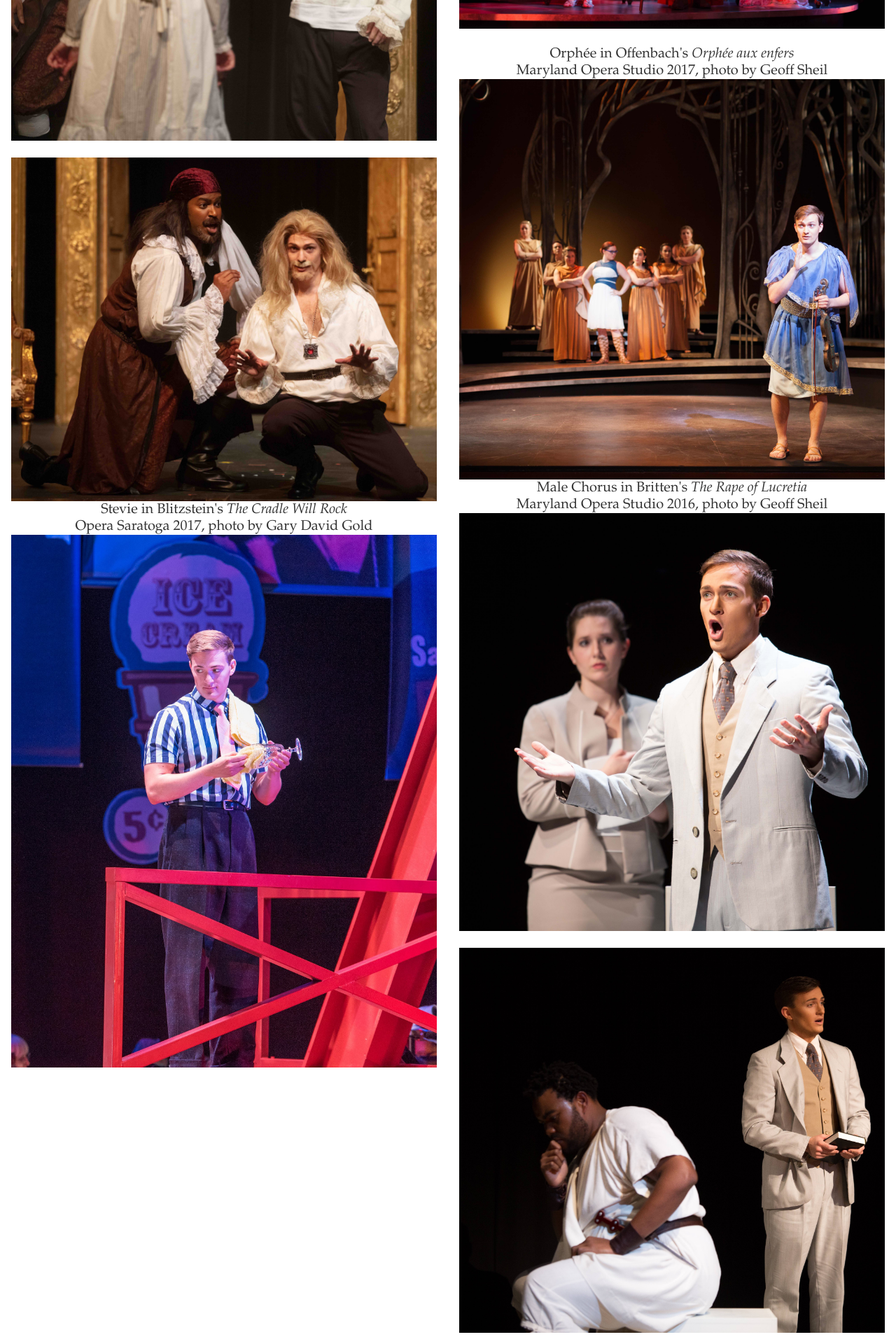
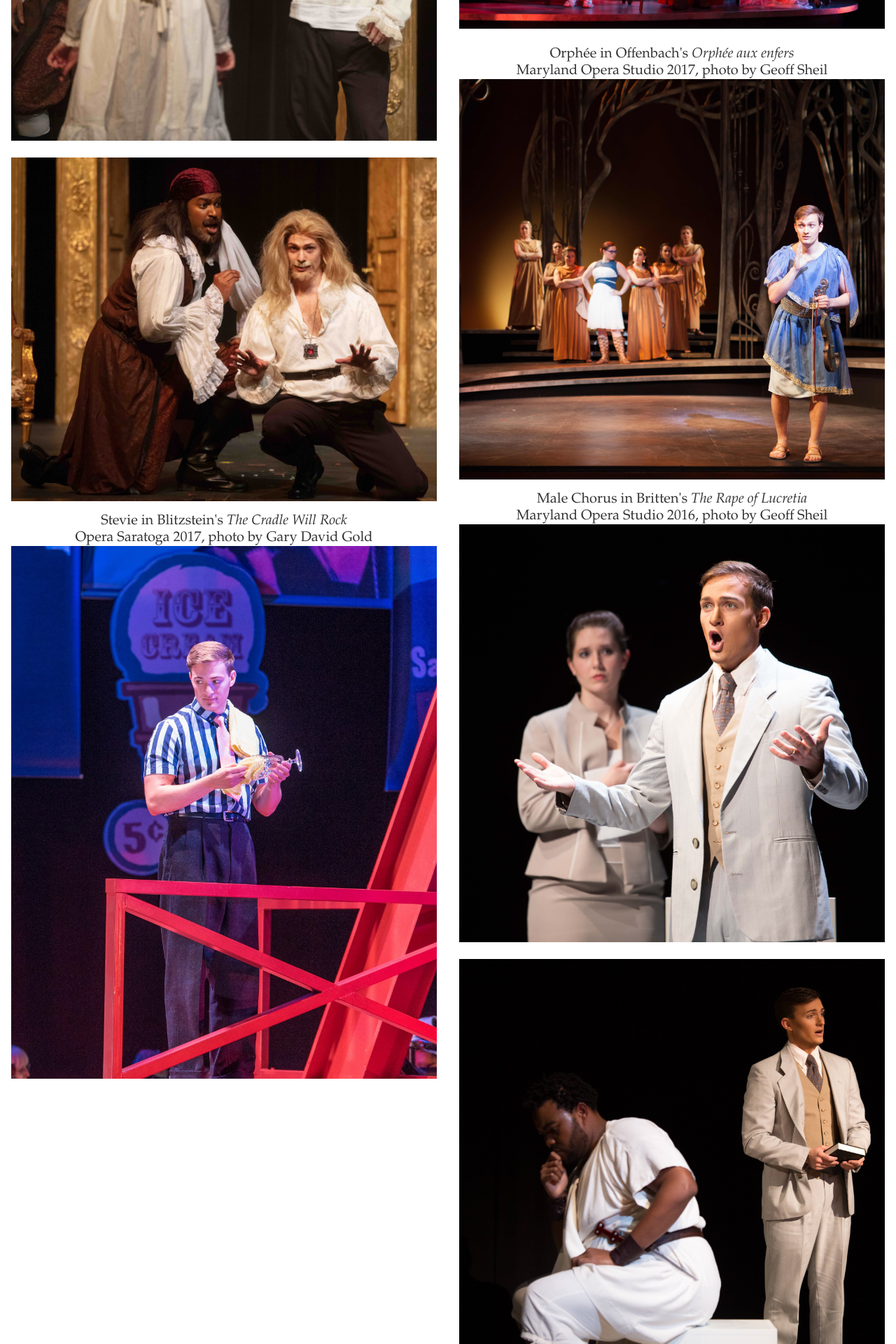
Before and after one commit to leemlb06pmi/leemlb06pmi.github.io, a Jekyll site: the page built from pictures/index.html, in a window 1280 px wide. Shown: the part 700-2620 px from the top of the page at 70% size. Built offline with Jekyll 4.4.1, drawn with Linux system fonts in a browser that asks for light colours.

Commit message:
Update index.html

```diff
--- a/pictures/index.html
+++ b/pictures/index.html
@@ -12,7 +12,7 @@
 		<img style="max-width:95%; height:auto;" src="https://leemlb06pmi.github.io/photos/Cosi_2.jpeg" alt="Ferrando_2">
 		</p>
 
-		<p style="text-align:center;">
+		<p style="text-align:center; margin-top: 2.5%">
 		Stevie in Blitzstein's <em> The Cradle Will Rock </em><br>Opera Saratoga 2017, photo by Gary David Gold
 		<img style="max-width:95%; height:auto;" src="https://leemlb06pmi.github.io/photos/Cradle_1.jpeg" alt="Stevie">
 		</p>
@@ -26,7 +26,7 @@
 		<img style="max-width:95%; height:auto;" src="https://leemlb06pmi.github.io/photos/Orpheus_5_GeoffSheil.jpeg" alt="Orph&#233e">
 		</p>
 
-		<p style="text-align:center;">
+		<p style="text-align:center; margin-top: 2.5%">
 		Male Chorus in Britten's <em>The Rape of Lucretia </em><br>Maryland Opera Studio 2016, photo by Geoff Sheil
 		<img style="max-width:95%; height:auto;" src="https://leemlb06pmi.github.io/photos/Lucretia_1_GeoffSheil.jpeg" alt="Male Chorus">
 		<br>
```
